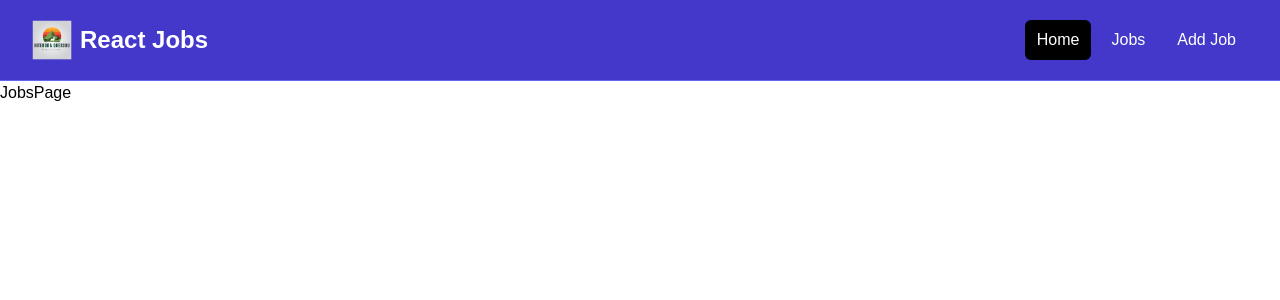
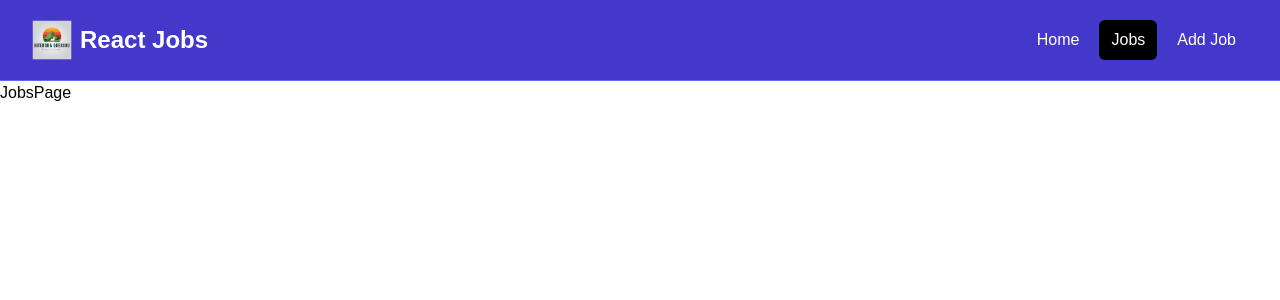
Before and after one commit to Hitendra27/reactjobsite, a React (Vite) app: page /jobs in a window 1280 px wide. Shown: the top 300 px of the page. Built offline with nearby package versions, Linux system fonts and the light colour scheme.

Commit message:
feat: Implemented LinkClass function

```diff
--- a/src/components/Navbar.jsx
+++ b/src/components/Navbar.jsx
@@ -1,42 +1,34 @@
-import { Link } from "react-router-dom";
+import { NavLink } from "react-router-dom";
 import logo from "../assets/images/myLogo.png";
 
 const Navbar = () => {
+  const LinkClass = ({ isActive }) =>
+    isActive
+      ? "bg-black text-white hover:bg-gray-900 hover:text-white rounded-md px-3 py-2"
+      : "text-white hover:bg-gray-900 hover:text-white rounded-md px-3 py-2";
   return (
     <>
       <nav className="bg-indigo-700 border-b border-indigo-500">
         <div className="mx-auto max-w-7xl px-2 sm:px-6 lg:px-8">
           <div className="flex h-20 items-center justify-between">
             <div className="flex flex-1 items-center justify-center md:items-stretch md:justify-start">
-              <Link
-                className="flex flex-shrink-0 items-center mr-4"
-                to="/"
-              >
+              <NavLink className="flex flex-shrink-0 items-center mr-4" to="/">
                 <img className="h-10 w-auto" src={logo} alt="React Jobs" />
                 <span className="hidden md:block text-white text-2xl font-bold ml-2">
                   React Jobs
                 </span>
-              </Link>
+              </NavLink>
               <div className="md:ml-auto">
                 <div className="flex space-x-2">
-                  <Link
-                    to="/"
-                    className="text-white bg-black hover:bg-gray-900 hover:text-white rounded-md px-3 py-2"
-                  >
+                  <NavLink to="/" className={LinkClass}>
                     Home
-                  </Link>
-                  <Link
-                    to="/jobs"
-                    className="text-white hover:bg-gray-900 hover:text-white rounded-md px-3 py-2"
-                  >
+                  </NavLink>
+                  <NavLink to="/jobs" className={LinkClass}>
                     Jobs
-                  </Link>
-                  <Link
-                    to="/add-job"
-                    className="text-white hover:bg-gray-900 hover:text-white rounded-md px-3 py-2"
-                  >
+                  </NavLink>
+                  <NavLink to="/add-job" className={LinkClass}>
                     Add Job
-                  </Link>
+                  </NavLink>
                 </div>
               </div>
             </div>
```
